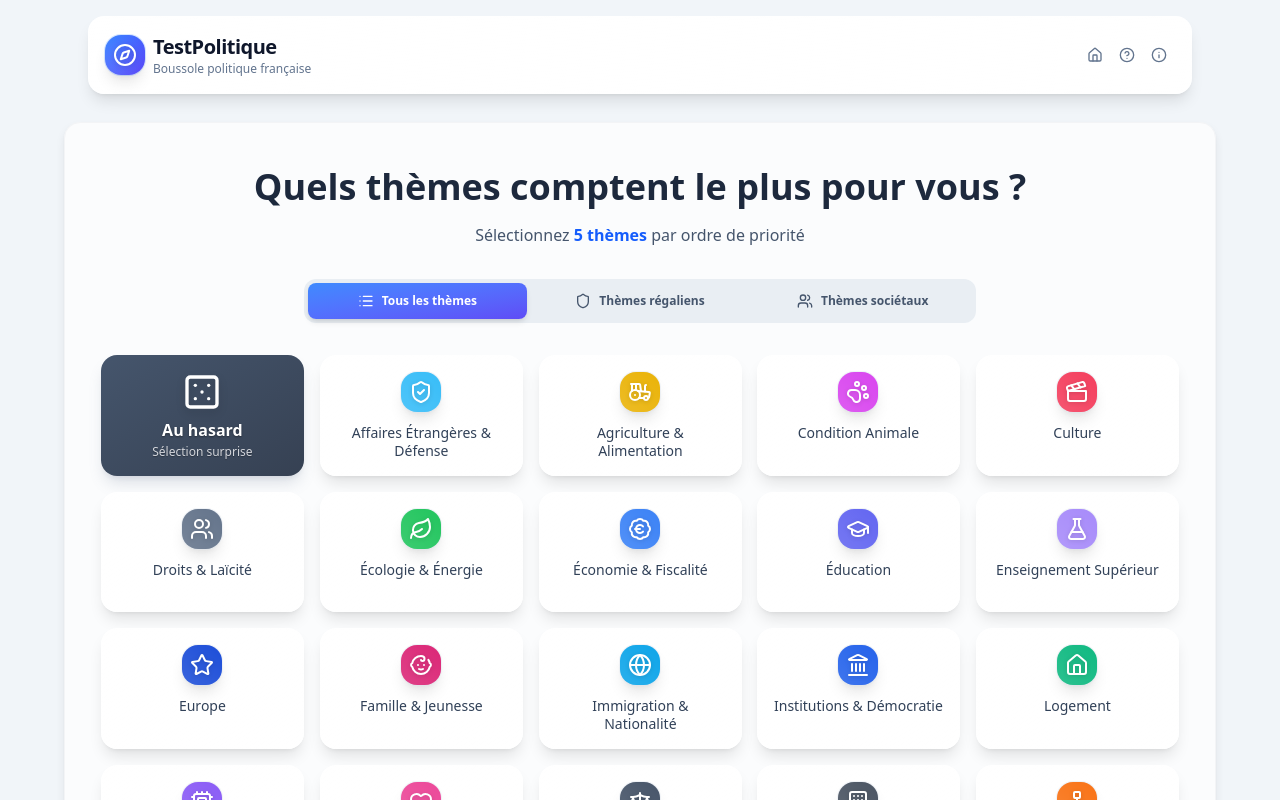
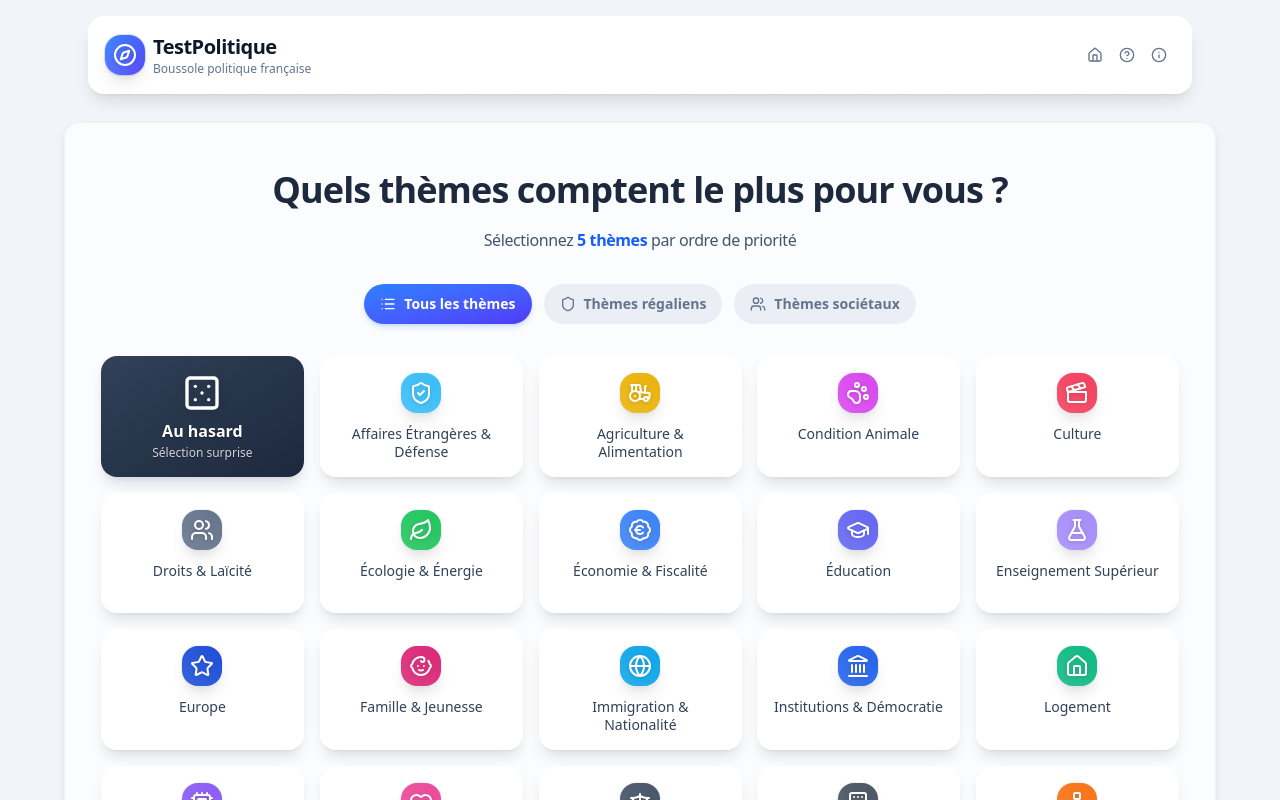
Before and after one commit to testpolitiqueapp/quiz, a React (Vite) app: page / in a window 1280 px wide. Both pictures are taken after a click on the button "Commencer". Shown: the top 800 px of the page. Built offline with nearby package versions, Linux system fonts and the light colour scheme; no server answers.

Commit message:
Ajout du formulaire de contact sur la page d'accueil

```diff
--- a/api/counter.ts
+++ /dev/null
@@ -1,35 +0,0 @@
-// Fichier : api/counter.ts
-// Ce code est une Fonction Serverless Vercel
-
-import { kv } from '@vercel/kv';
-import type { VercelRequest, VercelResponse } from '@vercel/node';
-
-const COUNTER_KEY = 'welcome-screen-starts';
-
-export default async function handler(
-  req: VercelRequest,
-  res: VercelResponse
-) {
-  if (req.method === 'GET') {
-    try {
-      const count = await kv.get(COUNTER_KEY);
-      return res.status(200).json({ count: Number(count) || 1200 });
-    } catch (error) {
-      console.error(error);
-      return res.status(500).json({ count: 1200 });
-    }
-  }
-
-  if (req.method === 'POST') {
-    try {
-      const newCount = await kv.incr(COUNTER_KEY);
-      return res.status(200).json({ count: newCount });
-    } catch (error) {
-      console.error(error);
-      return res.status(500).json({ error: 'Internal Server Error' });
-    }
-  }
-
-  res.setHeader('Allow', ['GET', 'POST']);
-  return res.status(405).end(`Method ${req.method} Not Allowed`);
-}
--- a/src/components/PrioritiesScreen.tsx
+++ b/src/components/PrioritiesScreen.tsx
@@ -10,9 +10,6 @@ const style = `
   0% { transform: scale(1); box-shadow: 0 4px 12px rgba(59, 130, 246, 0.5); }
   50% { transform: scale(1.05); box-shadow: 0 8px 20px rgba(79, 70, 229, 0.7); }
   100% { transform: scale(1); box-shadow: 0 4px 12px rgba(59, 130, 246, 0.5); }
-}
-.animate-pulse-once {
-  animation: pulse-once 0.6s ease-out 1;
 }
 `;
 
@@ -114,7 +111,7 @@ const PrioritiesScreen: React.FC<PrioritiesScreenProps> = ({ allCategories, onCo
       if (isSelected) { return prev.filter(name => name !== categoryName); }
       else { return prev.length < 5 ? [...prev, categoryName] : prev; }
     });
-  }, [setSelectedCategories]);
+  }, []);
 
   const handleRandomSelect = useCallback(() => {
     const shuffled = [...allCategories].sort(() => 0.5 - Math.random());
@@ -124,7 +121,7 @@ const PrioritiesScreen: React.FC<PrioritiesScreenProps> = ({ allCategories, onCo
 
 
   const getIconComponent = useCallback((iconName: string): LucideIcon | null => {
-    const IconComponent = (Icons as unknown as { [key: string]: LucideIcon })[iconName];
+    const IconComponent = (Icons as unknown as { [key:string]: LucideIcon })[iconName];
     return IconComponent || null;
   }, []);
 
@@ -195,7 +192,8 @@ const PrioritiesScreen: React.FC<PrioritiesScreenProps> = ({ allCategories, onCo
           className={twMerge(
             "relative cursor-pointer flex flex-col items-center justify-center text-center p-4 h-full rounded-2xl",
             "overflow-hidden active:scale-[0.98] transition-transform duration-200",
-            "bg-gradient-to-br from-slate-600 via-gray-700 to-slate-800",
+            // NOUVEAU STYLE POUR LA TUILE ALÉATOIRE
+            "bg-gradient-to-br from-slate-700 via-slate-800 to-gray-900", // Dégradé de gris/bleu-gris plus cohérent
             "bg-[length:200%_200%] animate-gradient-pan",
             "shadow-lg shadow-slate-500/20 dark:shadow-slate-900/40"
           )}
@@ -308,40 +306,34 @@ const PrioritiesScreen: React.FC<PrioritiesScreenProps> = ({ allCategories, onCo
     <div className="w-full max-w-6xl mx-auto pb-[calc(env(safe-area-inset-bottom)]">
       <style>{style}</style>
       <GlassTile className="p-4 sm:p-6 lg:p-8">
-        <div className="text-center mt-3 mb-6 sm:mb-8" style={{ marginTop: `env(safe-area-inset-top)`}}>
-          <h1 className="text-2xl sm:text-3xl lg:text-4xl font-bold mb-3 mt-2 sm:mb-4 text-slate-800 dark:text-slate-100">Quels thèmes comptent le plus pour vous ?</h1>
-          <p className="text-sm sm:text-base text-slate-600 dark:text-slate-300 mb-4 sm:mb-6">
+        <div className="text-center mt-3" style={{ marginTop: `env(safe-area-inset-top)`}}>
+          <h1 className="text-2xl sm:text-3xl lg:text-4xl tracking-tight leading-tight font-bold mb-3 mt-2 sm:mb-4 text-slate-800 dark:text-slate-100">Quels thèmes comptent le plus pour vous ?</h1>
+          <p className="text-sm sm:text-base tracking-tight text-slate-600 dark:text-slate-300 mb-6 sm:mb-8">
             Sélectionnez <strong className="text-blue-600 dark:text-blue-400">5 thèmes</strong> par ordre de priorité
           </p>
-        </div>
 
-        <div className="flex justify-center mb-8">
-          <div className="w-full max-w-2xl">
-            <div className="flex gap-1 p-1 rounded-xl bg-slate-200/70 dark:bg-slate-900/50">
+          <div className="flex flex-col sm:flex-row justify-center items-center gap-2 sm:gap-3 mb-8">
             {filterOptions.map(option => {
               const count = getFilterCount(option.id);
+              const isActive = activeFilter === option.id;
               return (
                 <button
                   key={option.id}
                   onClick={() => handleFilterChange(option.id)}
                   className={twMerge(
-                      "flex-1 flex items-center justify-center gap-2 px-3 py-2.5 rounded-lg text-xs font-semibold transition-all duration-300 relative",
-                      activeFilter === option.id
-                        ? "bg-gradient-to-br from-blue-500/90 to-indigo-600/90 text-white shadow-md"
-                        : "text-slate-600 dark:text-slate-400 hover:bg-slate-300/50 dark:hover:bg-slate-800/50"
+                    "relative w-full sm:w-auto flex items-center justify-center gap-2 px-4 py-2.5 rounded-full text-sm font-semibold transition-all duration-300 ease-in-out transform active:scale-95 outline-none focus-visible:ring-2 focus-visible:ring-offset-2 focus-visible:ring-blue-500 dark:focus-visible:ring-offset-slate-900",
+                    isActive
+                      ? "bg-gradient-to-br from-blue-500 to-indigo-600 text-white shadow-md shadow-blue-500/20"
+                      : "text-slate-500 dark:text-slate-400 bg-slate-200/60 dark:bg-slate-800/60 hover:bg-slate-300/70 dark:hover:bg-slate-700/70 hover:text-slate-700 dark:hover:text-slate-200"
                   )}
                 >
                   <option.icon className="w-4 h-4" />
-                    <span className="hidden sm:inline">{option.label}</span>
-                    <span className="sm:hidden">
-                      {option.id === 'alphabetical' ? 'Tous' :
-                       option.id === 'regalian' ? 'Régaliens' : 'Sociétaux'}
-                    </span>
+                  <span>{option.label}</span>
 
-                    {(option.id === 'regalian' || option.id === 'societal') && count > 0 && (
+                  {count > 0 && (
                     <div className={twMerge(
-                        "absolute -top-1 -right-1 w-4 h-4 rounded-full flex items-center justify-center text-xs font-bold shadow-lg ring-2 ring-white dark:ring-slate-800 animate-in zoom-in-50 duration-200",
-                        "bg-gradient-to-br from-blue-500 to-indigo-600 text-white"
+                      "absolute -top-1 -right-1 w-5 h-5 rounded-full flex items-center justify-center text-xs font-bold text-white shadow-md border-2 border-white dark:border-slate-800",
+                      isActive ? "bg-indigo-400" : "bg-slate-400 dark:bg-slate-500"
                     )}>
                       {count}
                     </div>
@@ -349,7 +341,6 @@ const PrioritiesScreen: React.FC<PrioritiesScreenProps> = ({ allCategories, onCo
                 </button>
               );
             })}
-            </div>
           </div>
         </div>
 
--- a/src/components/welcome/WelcomeScreen.tsx
+++ b/src/components/welcome/WelcomeScreen.tsx
@@ -5,48 +5,16 @@ import { InviteButton } from '../results/InviteButton';
 import { PartyLogos } from './PartyLogos';
 import { twMerge } from 'tailwind-merge';
 
-const WelcomeScreen: React.FC<{ onStart: () => void }> = ({ onStart: originalOnStart }) => {
+const WelcomeScreen: React.FC<{ onStart: () => void }> = ({ onStart }) => {
+
   const [isDark, setIsDark] = useState(() => window.matchMedia?.('(prefers-color-scheme: dark)').matches ?? true);
-
-  // State pour stocker le nombre de participants
-  const [participantCount, setParticipantCount] = useState<number | null>(null);
 
   useEffect(() => {
     const mediaQuery = window.matchMedia('(prefers-color-scheme: dark)');
     const handleChange = (e: MediaQueryListEvent) => setIsDark(e.matches);
     mediaQuery.addEventListener('change', handleChange);
-
-    // --- NOUVEAU : Récupérer le compteur au chargement ---
-    const fetchCount = async () => {
-      try {
-        const response = await fetch('/api/counter');
-        const data = await response.json();
-        setParticipantCount(data.count);
-      } catch (error) {
-        console.error("Impossible de récupérer le compteur :", error);
-        setParticipantCount(1200); // Valeur par défaut en cas d'erreur
-      }
-    };
-
-    fetchCount();
-
     return () => mediaQuery.removeEventListener('change', handleChange);
   }, []);
-
-  // --- NOUVEAU : Fonction pour incrémenter et démarrer ---
-  const handleStart = async () => {
-    // On incrémente le compteur côté client pour une réactivité immédiate
-    if (participantCount !== null) {
-      setParticipantCount(participantCount + 1);
-    }
-
-    // On appelle l'API pour incrémenter le compteur côté serveur
-    // 'fire-and-forget' : on n'attend pas la réponse pour ne pas ralentir l'utilisateur
-    fetch('/api/counter', { method: 'POST' });
-
-    // On exécute la fonction onStart originale
-    originalOnStart();
-  };
 
   const themeClasses = {
     text: {
@@ -69,8 +37,8 @@ const WelcomeScreen: React.FC<{ onStart: () => void }> = ({ onStart: originalOnS
 
         <div className="relative z-[2] flex max-w-4xl flex-col items-center px-1">
           <h1 className={`text-6xl sm:text-8xl font-extrabold ${themeClasses.text.primary} tracking-tight mt-6 mb-6 leading-none drop-shadow-md animate-fade-in-up text-balance`}>
-            Quel est votre profil politique ?
-          </h1>
+  Quel est votre profil politique ?
+</h1>
 
           <p className={`text-lg ${themeClasses.text.secondary} max-w-2xl mx-auto leading-snug drop-shadow-md animate-fade-in-up delay-100`}>
             Notre algorithme analyse vos réponses pour vous situer dans le paysage politique français.
@@ -83,7 +51,7 @@ const WelcomeScreen: React.FC<{ onStart: () => void }> = ({ onStart: originalOnS
           <div className="flex flex-col sm:flex-row items-center gap-4 animate-fade-in-scale delay-300">
             <div className="flex flex-col items-center gap-2">
               <GlassButton
-                onClick={handleStart} // On utilise notre nouvelle fonction
+                onClick={onStart}
                 variant="primary"
                 icon={<ArrowRight className="w-10 h-10" />}
                 className="px-10 py-5 text-2xl"
@@ -91,12 +59,7 @@ const WelcomeScreen: React.FC<{ onStart: () => void }> = ({ onStart: originalOnS
                 Commencer
               </GlassButton>
               <p className={`text-sm ${themeClasses.text.secondary} font-medium`}>
-                {/* --- NOUVEAU : Affichage du compteur dynamique --- */}
-                {participantCount === null ? (
-                  'Chargement...' // Message pendant le chargement
-                ) : (
-                  `${participantCount.toLocaleString('fr-FR')} personnes ont déjà essayé !`
-                )}
+                1200 personnes ont déjà essayé !
               </p>
             </div>
             <InviteButton variant="tertiary" />
```
Also changed, not shown: 1 other file (tests, documents, lock files or other folders). Lines whose indentation alone changed are shown as unchanged.
